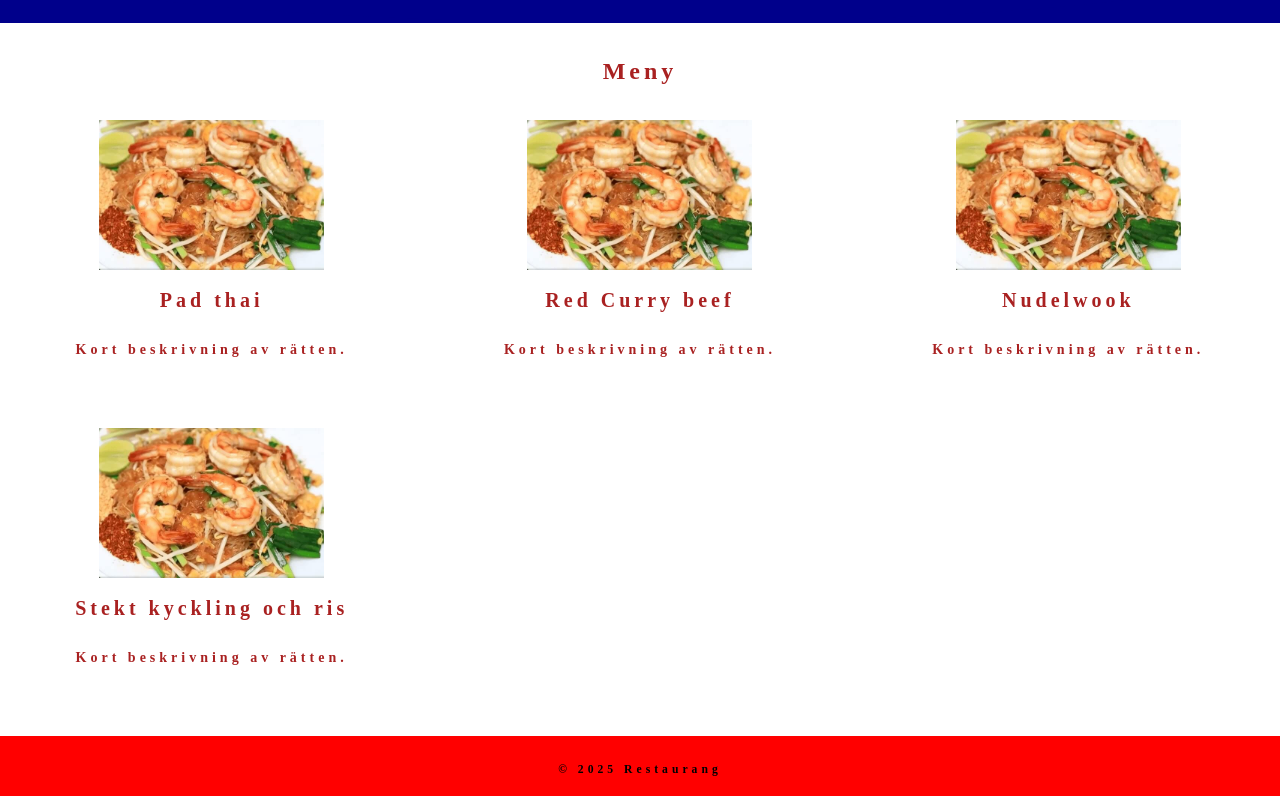
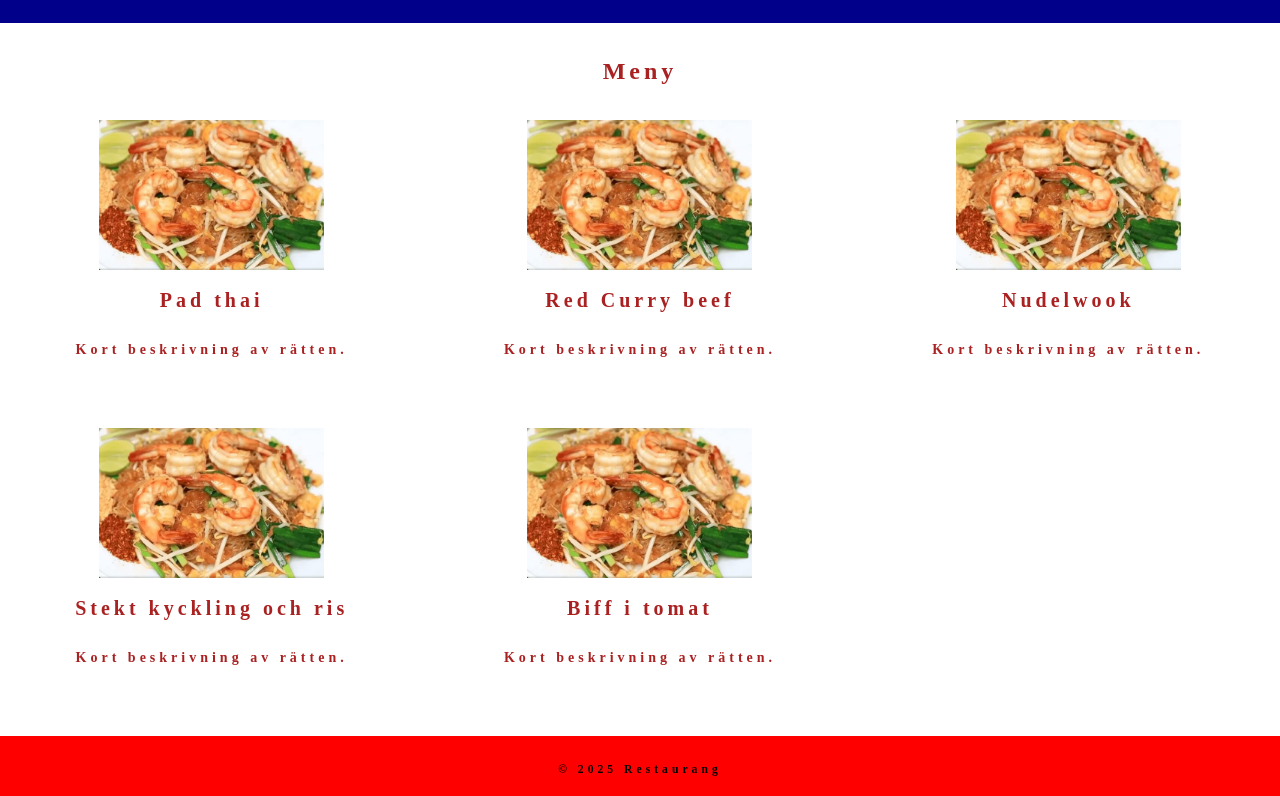
Before and after one commit to zaida-wiss/restaurang_onlinebestallning, a plain HTML site: page index.html in a window 1280 px wide. Shown: the part 311-1107 px from the top of the page. Drawn offline with Linux system fonts and the light colour scheme.

Commit message:
skapat en ny rätt och en ny branch

```diff
--- a/index.html
+++ b/index.html
@@ -45,6 +45,11 @@
               <h3>Stekt kyckling och ris</h3>
               <p>Kort beskrivning av rätten.</p>
             </article>
+            <article class="box box-5">
+              <img src="/bilder/39_lilla-thai.jpg" alt="">
+              <h3>Biff i tomat</h3>
+              <p>Kort beskrivning av rätten.</p>
+            </article>
           </div>
       </section>
     </main>
```
